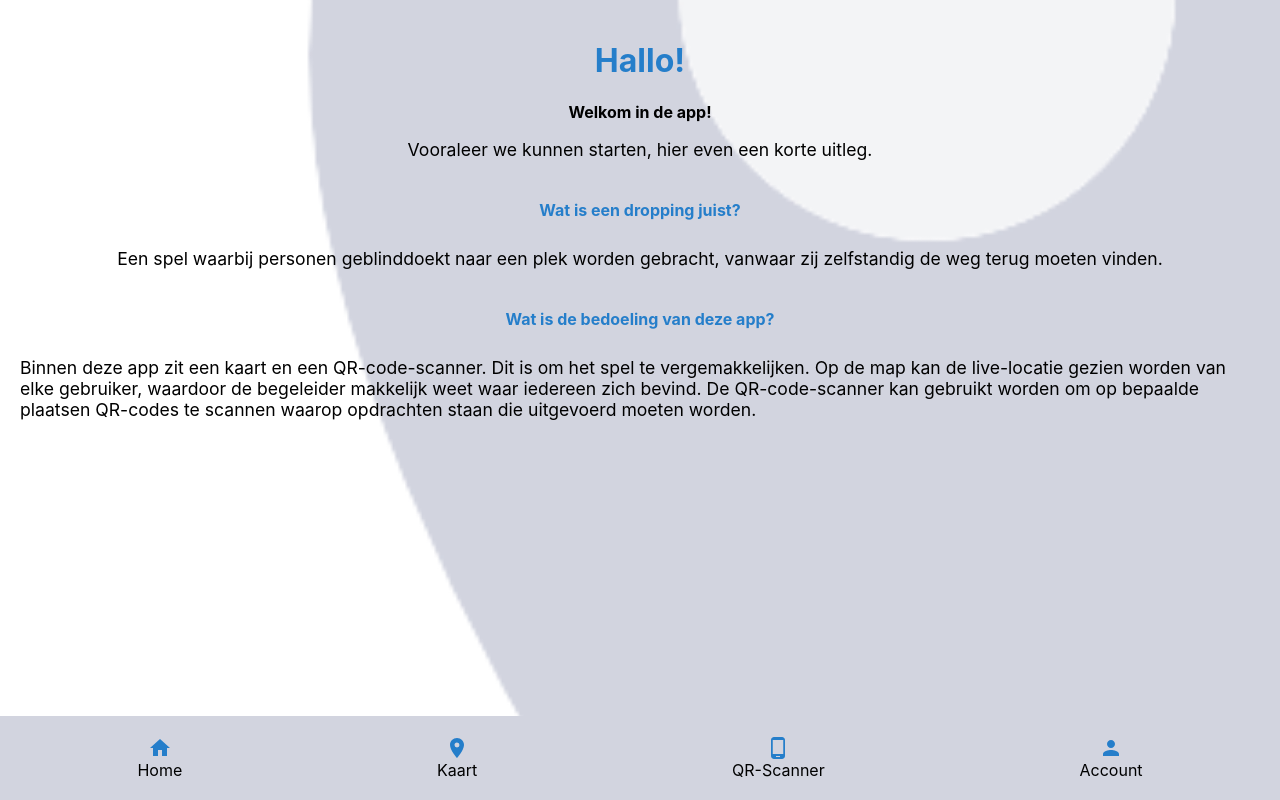
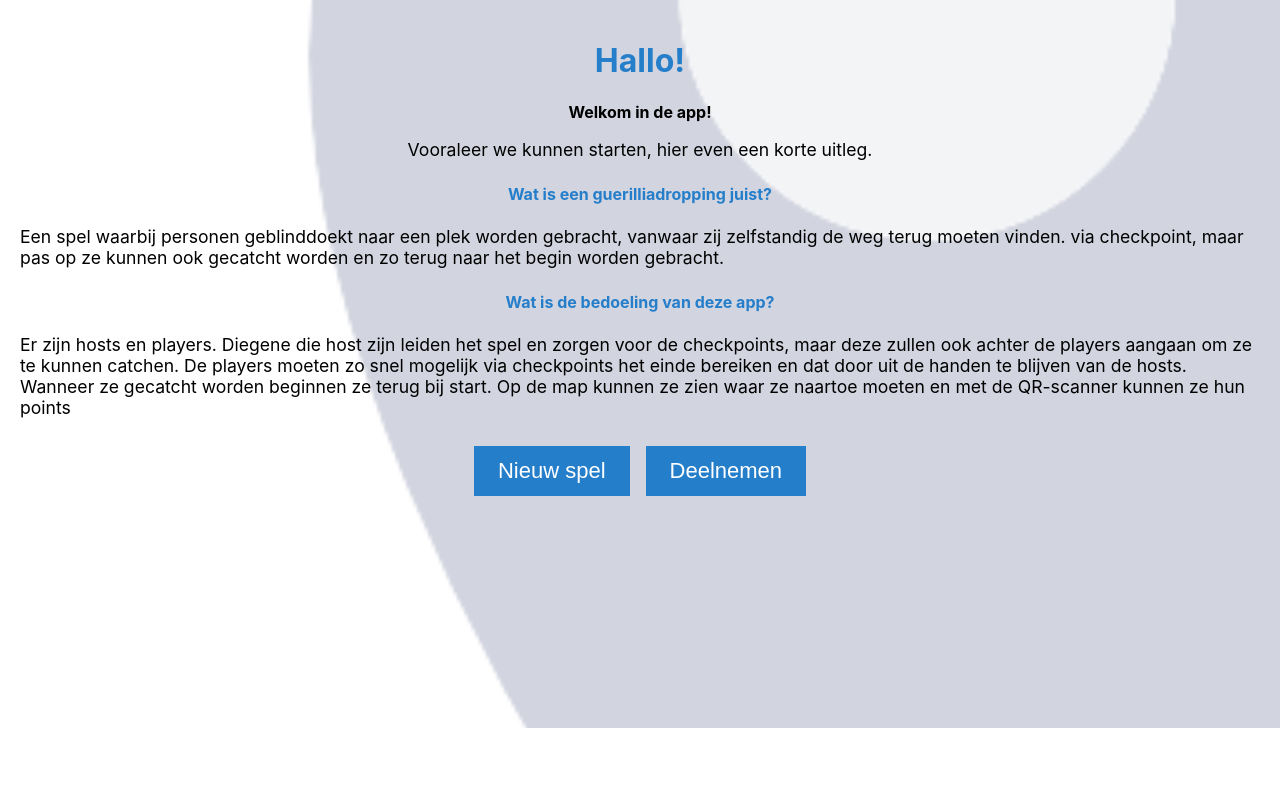
Before and after one commit to anouckcelis/dropping-app, a React (Create React App) app: page /home in a window 1280 px wide. Built offline with nearby package versions, Linux system fonts and the light colour scheme; no server answers.

Commit message:
aanpassingen op startscherm

```diff
--- a/src/home.css
+++ b/src/home.css
@@ -21,11 +21,19 @@ h1, h4 {
 }
 
 p {
-  margin-bottom: 20px;
-  font-size: 1.1rem;
+  margin-bottom: 0px;
+  padding-top: 0px;
+  padding-bottom: 0px;
+  font-size: 0.4rem;
 }
 
 h4 {
-  margin-top: 20px;
-  margin-bottom: 10px;
+  margin-top: 0px;
+  margin-bottom: 0px;
+  padding-top: 0px;
 }
+
+.tussentitels {
+  margin: 0px;
+  padding: 4px;
+}
--- a/src/home.js
+++ b/src/home.js
@@ -1,22 +1,33 @@
 import React from 'react';
-import Navigatie from './components/navigatie/navigatie.js';
+import { useNavigate } from 'react-router-dom'; // Importeer useNavigate van react-router-dom
 import './home.css';
 
 const Home = () => {
+  const navigate = useNavigate(); // Initialiseer navigate
+
+  const handleNextPage = () => {
+    // Navigeer naar de juiste pagina wanneer de knop wordt geklikt
+    navigate('/account');
+  };
+
   return (
     <div className="dashboard-container">
       <h1>Hallo!</h1>
       <strong>Welkom in de app!</strong>
       <p>Vooraleer we kunnen starten, hier even een korte uitleg.</p>
-      <h4>Wat is een dropping juist?</h4>
-      <p>Een spel waarbij personen geblinddoekt naar een plek worden gebracht, vanwaar zij zelfstandig de weg terug moeten vinden.</p>
-      <h4>Wat is de bedoeling van deze app?</h4>
+      <h4 className='tussentitels'>Wat is een guerilliadropping juist?</h4>
+      <p>Een spel waarbij personen geblinddoekt naar een plek worden gebracht, vanwaar zij zelfstandig de weg terug moeten vinden. via checkpoint, maar pas op ze kunnen ook gecatcht worden en zo terug naar het begin worden gebracht.</p>
+      <h4 className='tussentitels'>Wat is de bedoeling van deze app?</h4>
       <p>
-        Binnen deze app zit een kaart en een QR-code-scanner. Dit is om het spel te vergemakkelijken.
-        Op de map kan de live-locatie gezien worden van elke gebruiker, waardoor de begeleider makkelijk weet waar iedereen zich bevind.
-        De QR-code-scanner kan gebruikt worden om op bepaalde plaatsen QR-codes te scannen waarop opdrachten staan die uitgevoerd moeten worden.
+        Er zijn hosts en players. Diegene die host zijn leiden het spel en zorgen voor de checkpoints, maar deze zullen ook achter de players aangaan om ze te kunnen catchen.
+        De players moeten zo snel mogelijk via checkpoints het einde bereiken en dat door uit de handen te blijven van de hosts. Wanneer ze gecatcht worden beginnen ze terug bij start.
+        Op de map kunnen ze zien waar ze naartoe moeten en met de QR-scanner kunnen ze hun points
       </p>
-      <Navigatie />
+      <div>
+        {/* Gebruik onClick om de handleLogout-functie aan de knop te koppelen */}
+        <button className='button' onClick={handleNextPage}>Nieuw spel</button>
+        <button className='button' onClick={handleNextPage}>Deelnemen</button>
+      </div>
     </div>
   );
 };
--- a/src/index.css
+++ b/src/index.css
@@ -32,5 +32,5 @@ code {
     color: white;
     padding: 12px 24px;
     margin: 8px;
-    font-size: 24px;
+    font-size: 22px;
 }
```
Also changed, not shown: src/account.js (line endings or trailing spaces).
